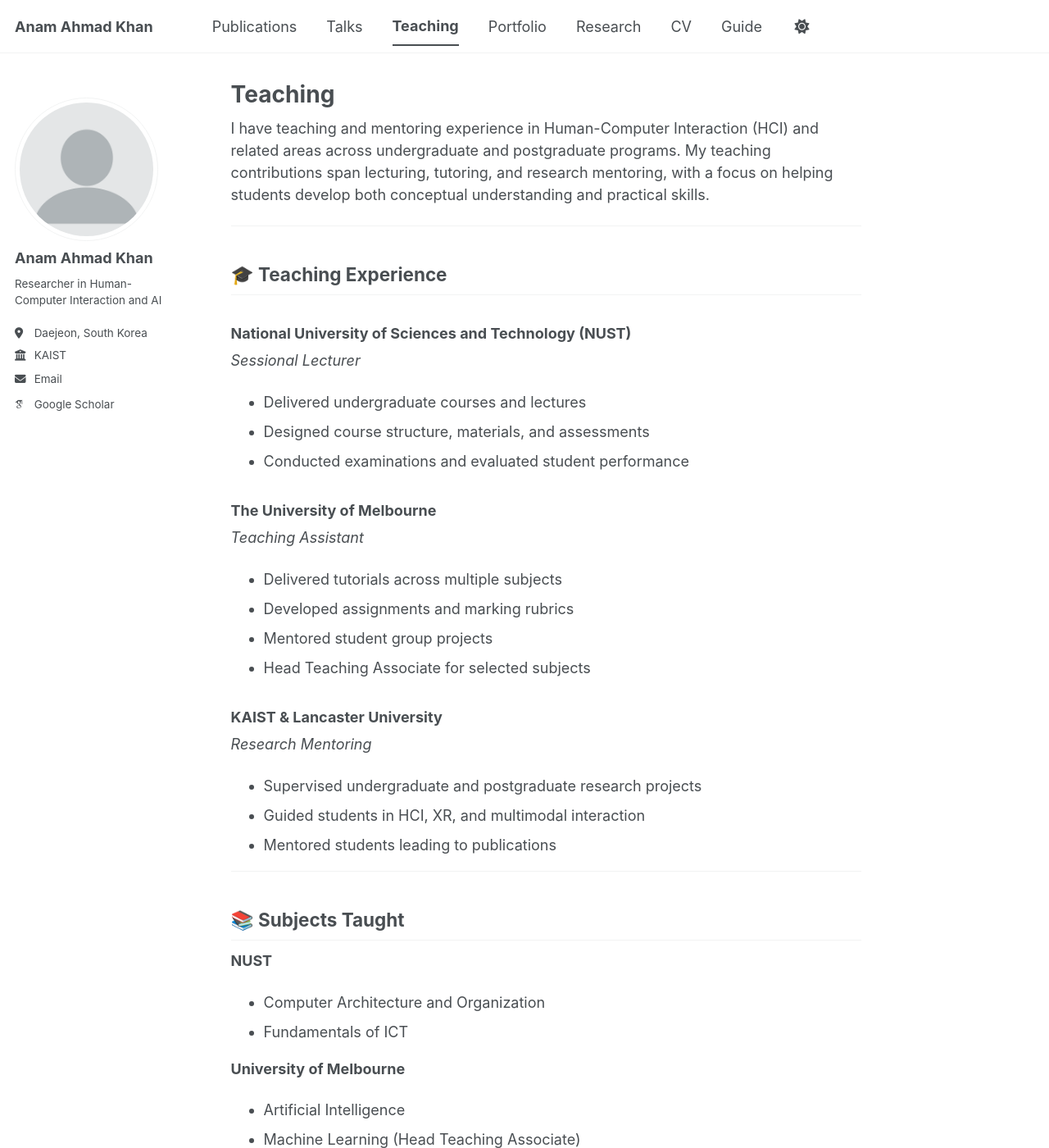
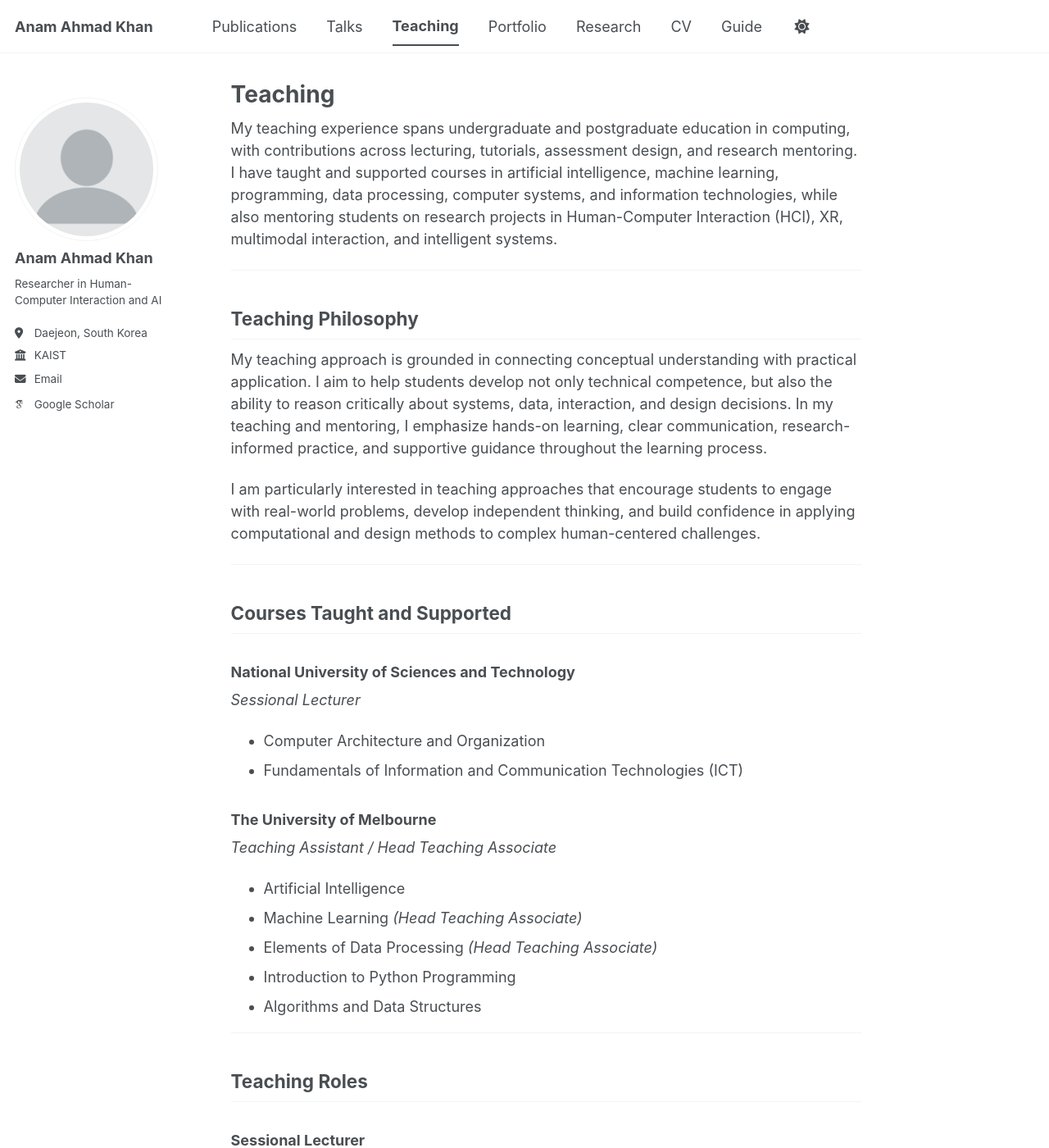
Before and after one commit to khananamahmad3-max/anamkhan.github.io, a Jekyll site: the page built from _pages/teaching.html, in a window 1280 px wide and 1400 px high. Shown: the whole window at 82% size. Built offline with Jekyll 4.4.1, drawn with Linux system fonts in a browser that asks for light colours; some web fonts are replaced; a script bundle is joined from its source files by our own code; library files that are not in the unit come from our copies; some of the changed text lies outside the part shown.

Commit message:
Update teaching.html

```diff
--- a/_pages/teaching.html
+++ b/_pages/teaching.html
@@ -6,64 +6,64 @@
 ---
 
 <p>
-I have teaching and mentoring experience in Human-Computer Interaction (HCI) and related areas across undergraduate and postgraduate programs. My teaching contributions span lecturing, tutoring, and research mentoring, with a focus on helping students develop both conceptual understanding and practical skills.
+My teaching experience spans undergraduate and postgraduate education in computing, with contributions across lecturing, tutorials, assessment design, and research mentoring. I have taught and supported courses in artificial intelligence, machine learning, programming, data processing, computer systems, and information technologies, while also mentoring students on research projects in Human-Computer Interaction (HCI), XR, multimodal interaction, and intelligent systems.
 </p>
 
 <hr>
 
-<h2>🎓 Teaching Experience</h2>
+<h2>Teaching Philosophy</h2>
 
-<h3>National University of Sciences and Technology (NUST)</h3>
+<p>
+My teaching approach is grounded in connecting conceptual understanding with practical application. I aim to help students develop not only technical competence, but also the ability to reason critically about systems, data, interaction, and design decisions. In my teaching and mentoring, I emphasize hands-on learning, clear communication, research-informed practice, and supportive guidance throughout the learning process.
+</p>
+
+<p>
+I am particularly interested in teaching approaches that encourage students to engage with real-world problems, develop independent thinking, and build confidence in applying computational and design methods to complex human-centered challenges.
+</p>
+
+<hr>
+
+<h2>Courses Taught and Supported</h2>
+
+<h3>National University of Sciences and Technology</h3>
 <p><em>Sessional Lecturer</em></p>
 <ul>
-  <li>Delivered undergraduate courses and lectures</li>
-  <li>Designed course structure, materials, and assessments</li>
-  <li>Conducted examinations and evaluated student performance</li>
+  <li>Computer Architecture and Organization</li>
+  <li>Fundamentals of Information and Communication Technologies (ICT)</li>
 </ul>
 
 <h3>The University of Melbourne</h3>
-<p><em>Teaching Assistant</em></p>
-<ul>
-  <li>Delivered tutorials across multiple subjects</li>
-  <li>Developed assignments and marking rubrics</li>
-  <li>Mentored student group projects</li>
-  <li>Head Teaching Associate for selected subjects</li>
-</ul>
-
-<h3>KAIST & Lancaster University</h3>
-<p><em>Research Mentoring</em></p>
-<ul>
-  <li>Supervised undergraduate and postgraduate research projects</li>
-  <li>Guided students in HCI, XR, and multimodal interaction</li>
-  <li>Mentored students leading to publications</li>
-</ul>
-
-<hr>
-
-<h2>📚 Subjects Taught</h2>
-
-<p><strong>NUST</strong></p>
-<ul>
-  <li>Computer Architecture and Organization</li>
-  <li>Fundamentals of ICT</li>
-</ul>
-
-<p><strong>University of Melbourne</strong></p>
+<p><em>Teaching Assistant / Head Teaching Associate</em></p>
 <ul>
   <li>Artificial Intelligence</li>
-  <li>Machine Learning (Head Teaching Associate)</li>
-  <li>Elements of Data Processing (Head Teaching Associate)</li>
+  <li>Machine Learning <em>(Head Teaching Associate)</em></li>
+  <li>Elements of Data Processing <em>(Head Teaching Associate)</em></li>
   <li>Introduction to Python Programming</li>
   <li>Algorithms and Data Structures</li>
 </ul>
 
 <hr>
 
-<h2>💡 Teaching Philosophy</h2>
+<h2>Teaching Roles</h2>
 
-<ul>
-  <li><strong>Learning by doing</strong> through hands-on projects</li>
-  <li><strong>Critical thinking</strong> in design and systems</li>
-  <li><strong>Bridging research and practice</strong></li>
-  <li><strong>Inclusive teaching</strong> for diverse learners</li>
-</ul>
+<h3>Sessional Lecturer</h3>
+<p>
+At the National University of Sciences and Technology, I delivered undergraduate courses, developed teaching materials, designed assessments, and contributed to examination and evaluation processes.
+</p>
+
+<h3>Teaching Assistant and Head Teaching Associate</h3>
+<p>
+At The University of Melbourne, I supported undergraduate and postgraduate teaching through tutorials, assignment development, rubric design, marking, office hours, and student project guidance. I also served as Head Teaching Associate for Machine Learning and Elements of Data Processing.
+</p>
+
+<hr>
+
+<h2>Research Mentoring</h2>
+
+<p>
+I have mentored undergraduate and postgraduate students at KAIST and Lancaster University on research projects in HCI, XR interaction, multimodal input, and intelligent systems. My mentoring focuses on helping students frame research questions, design and evaluate interactive systems, conduct user studies, analyze data, and develop research outputs.
+</p>
+
+<p>
+These collaborations have contributed to publications and ongoing research projects across HCI and AI.
+</p>
```
